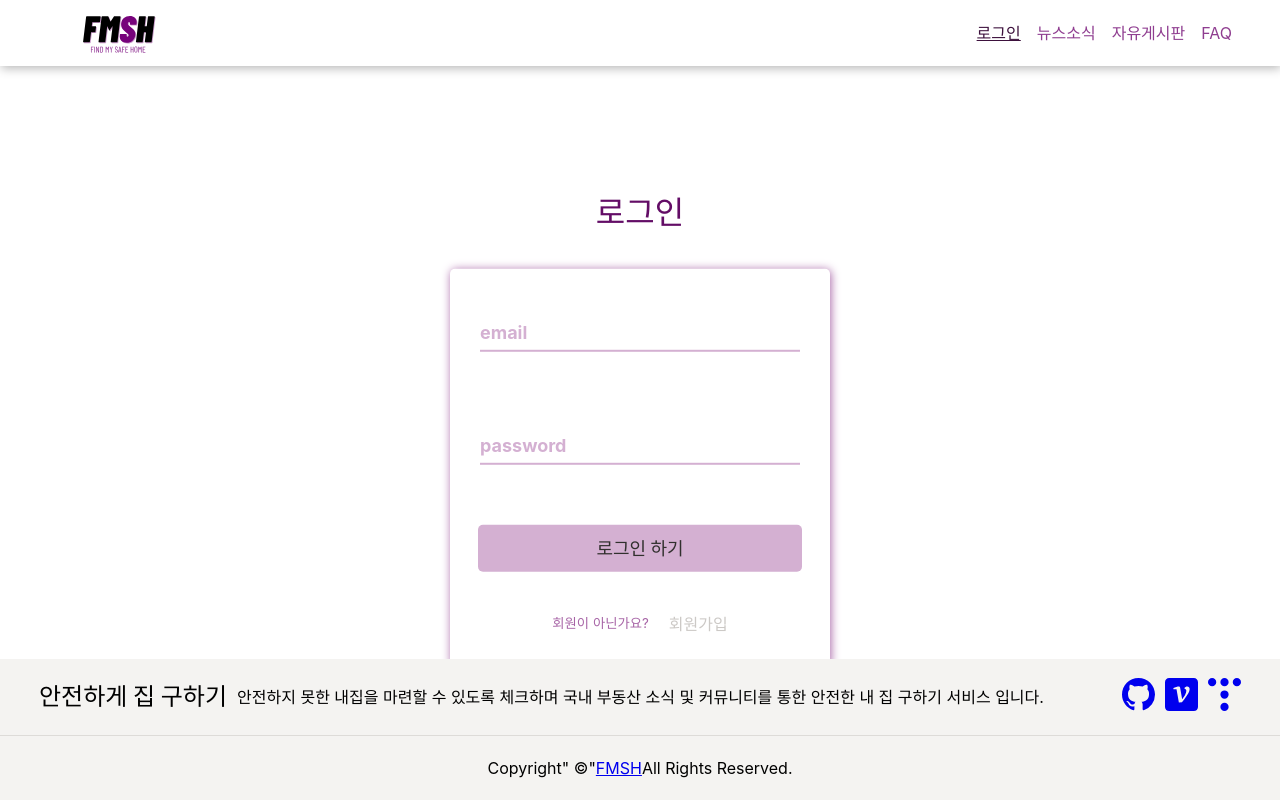
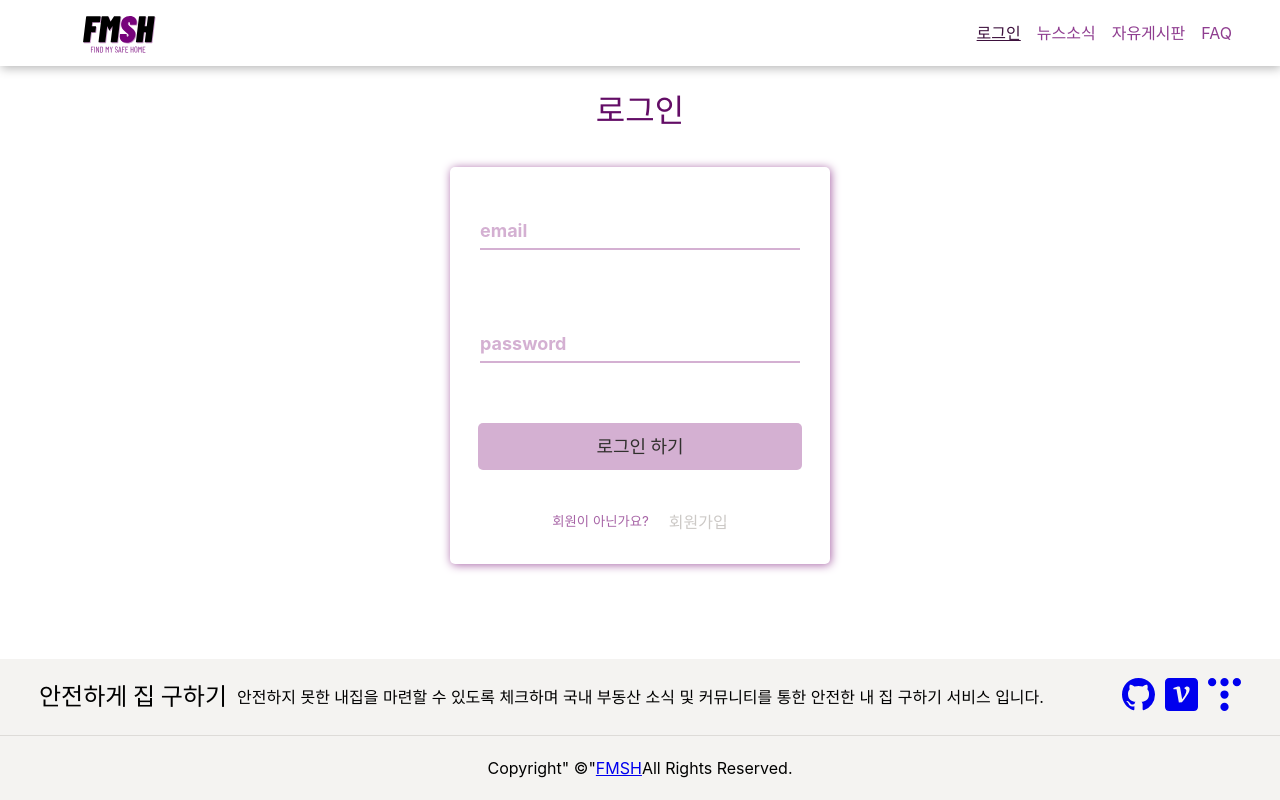
Before and after one commit to SuamKang/Find-my-safe-home, a React (Vite) app: page /login in a window 1280 px wide. Built offline with nearby package versions, Linux system fonts and the light colour scheme.

Commit message:
style: 스타일 크기 수정

```diff
--- a/src/App.css
+++ b/src/App.css
@@ -14,8 +14,11 @@ main {
   position: absolute;
   top: 50%;
   left: 50%;
+  z-index: 99;
   transform: translate(-50%, -50%);
   width: 100%;
+  height: 100%;
+  overflow: scroll;
 }
 
 ul {
--- a/src/components/layouts/header/Header.module.css
+++ b/src/components/layouts/header/Header.module.css
@@ -1,9 +1,9 @@
 .header {
   position: fixed;
   top: 0;
-
+  z-index: 10;
   width: 100%;
-  padding: 0 3rem;
+  padding: 0 48px;
   text-align: center;
   display: flex;
   justify-content: space-between;
```
